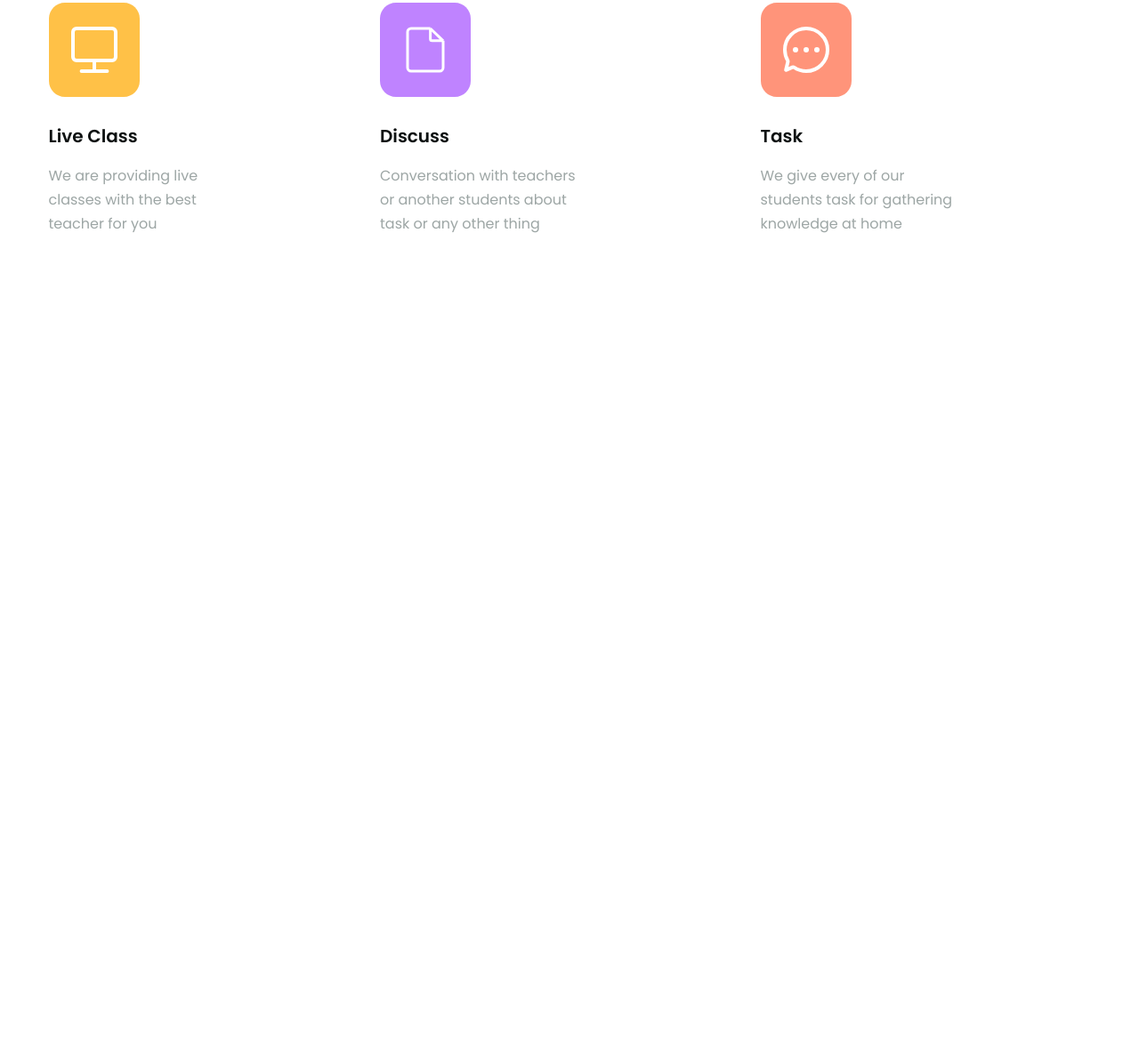
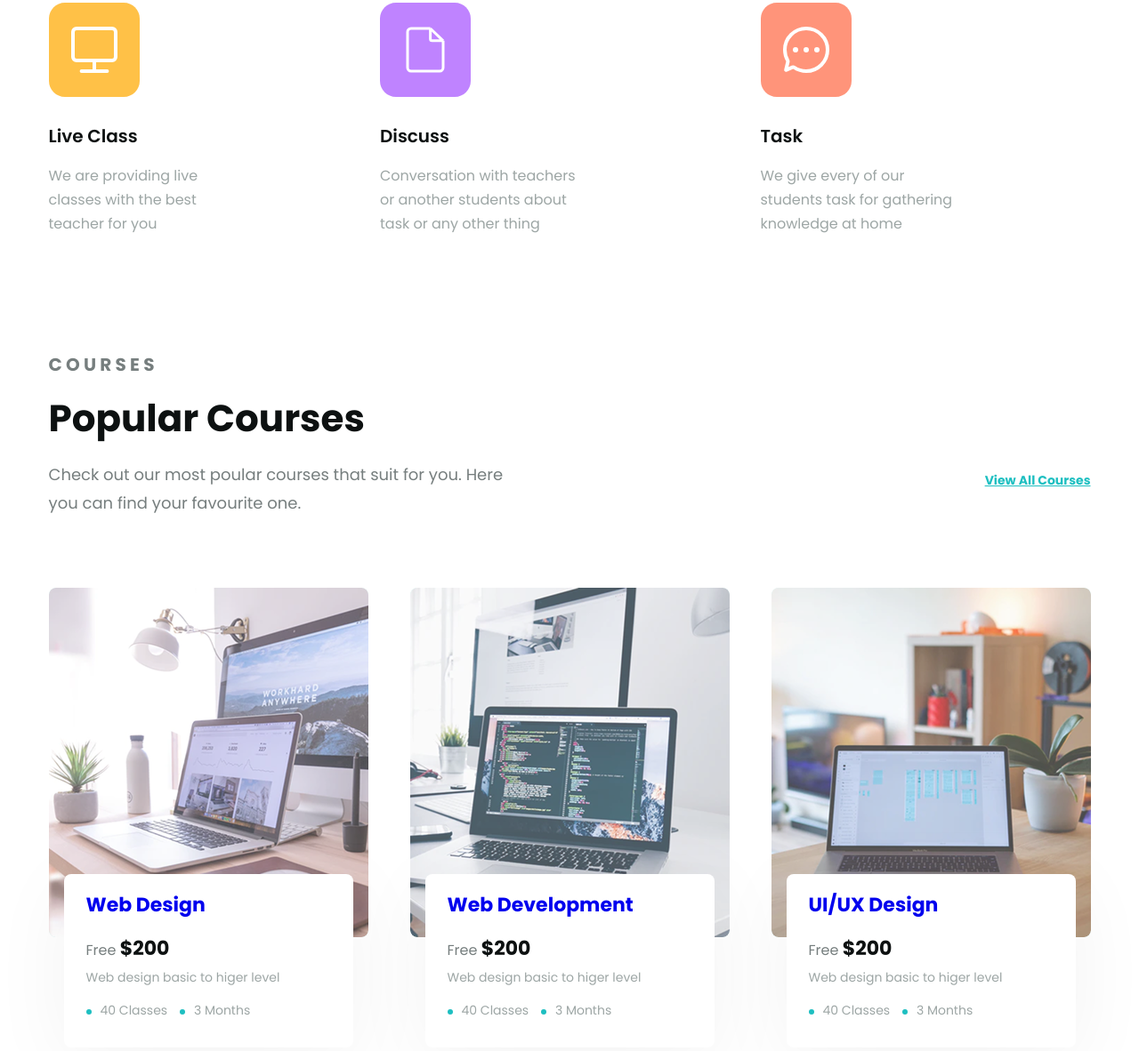
Before and after one commit to tranbatong/Figma-to-HTML-02, a plain HTML site: page index.html in a window 1280 px wide. Shown: the part 1286-2468 px from the top of the page at 89% size. Before the commit the page ends 1611 px from the top, so only its background shows below. Drawn offline with Linux system fonts and the light colour scheme.

Commit message:
p4 làm phần course popular

```diff
--- a/asset/css/style.css
+++ b/asset/css/style.css
@@ -342,3 +342,116 @@ a {
 .feature .item:nth-child(3) .item-desc {
   max-width: 224px;
 }
+/* ====================== làm phần course ========= */
+.course {
+  margin-top: 10px;
+}
+.course .body-course {
+  padding: 60px 0 184px;
+  /* background: #1ebfc1; */
+}
+.course .heading-lv2 {
+  margin-top: 18px;
+}
+.course .rowtop {
+  display: flex;
+  justify-content: space-between;
+  align-items: center;
+}
+.course .all-course {
+  color: #1ebfc1;
+  font-size: 1.4rem;
+  font-style: normal;
+  font-weight: 700;
+  line-height: normal;
+  text-decoration-line: underline;
+  /* Gạch chân dưới chữ */
+  text-decoration-style: solid;
+  /* Xác định nét gạch, solid là nét đứt */
+  text-decoration-thickness: auto;
+  /* Xác định độ dày của nét gạch */
+  text-underline-offset: auto;
+  /* Khoảng cách gạch chân so với chữ */
+}
+.course .desc {
+  max-width: 525px;
+  margin-top: 19px;
+  color: #767e7e;
+  font-size: 1.8rem;
+  font-weight: 400;
+  line-height: 1.78; /* 177.778% */
+}
+.course .body-course .course-list {
+  margin-top: 79px;
+  gap: 47px;
+  display: flex;
+}
+.course .course-list .heading-lv3 {
+  color: #0d1111;
+  font-size: 2.2rem;
+  font-style: normal;
+  font-weight: 700;
+  line-height: normal;
+}
+.course .course-item {
+  position: relative;
+}
+.course .course-item .thumb {
+  width: 359px;
+  height: 393px;
+  object-fit: cover;
+  border-radius: 8px;
+  opacity: 0.7;
+  background: #d0efed;
+}
+.course .course-item .course-detail {
+  position: absolute;
+  top: 322px;
+  left: 17px;
+  width: 325px;
+  height: 195px;
+  border-radius: 8px;
+  background: #fff;
+  box-shadow: 0 16px 90px 0 rgba(0, 0, 0, 0.05);
+}
+.course .course-detail .wrap-item {
+  padding: 18px 25px 0;
+}
+.course .course-detail .cost {
+  margin-top: 16px;
+  color: #767e7e;
+  font-size: 1.6rem;
+  font-style: normal;
+  line-height: normal;
+}
+.course .course-detail .cost span {
+  color: #0d1111;
+  font-size: 2.2rem;
+  font-style: normal;
+  font-weight: 700;
+  line-height: normal;
+}
+.course .course-detail .desc {
+  margin-top: 6px;
+  color: #9da6a5;
+  font-size: 1.4rem;
+  font-weight: 400;
+  line-height: normal;
+}
+.course .course-detail .static {
+  margin-top: 16px;
+  margin-left: -10px;
+  color: #9da6a5;
+  font-size: 1.4rem;
+  font-weight: 400;
+  line-height: normal;
+}
+.course .course-detail .static span::before {
+  margin: 0 10px;
+  display: inline-block;
+  content: "";
+  width: 6px;
+  height: 6px;
+  background-color: #1ebfc1;
+  border-radius: 50%;
+}
--- a/index.html
+++ b/index.html
@@ -165,6 +165,86 @@
           </div>
         </div>
       </div>
+      <!-- làm phần course -->
+      <div class="course">
+        <div class="main-content">
+          <div class="body-course">
+            <p class="top-title top-title-lv2">C O U R S E S</p>
+            <h2 class="heading-lv2">Popular Courses</h2>
+            <div class="rowtop">
+              <p class="desc">
+                Check out our most poular courses that suit for you. Here you
+                can find your favourite one.
+              </p>
+              <a href="#!" class="all-course">View All Courses</a>
+            </div>
+            <div class="course-list">
+              <!-- course-item 1 -->
+              <div class="course-item">
+                <a href="#!"
+                  ><img
+                    src="./asset/img/course1.png"
+                    alt="web design"
+                    class="thumb"
+                /></a>
+                <div class="course-detail">
+                  <div class="wrap-item">
+                    <h3 class="heading-lv3"><a href="#!">Web Design</a></h3>
+                    <p class="cost">Free <span>$200</span></p>
+                    <p class="desc">Web design basic to higer level</p>
+                    <div class="static">
+                      <span>40 Classes</span>
+                      <span>3 Months</span>
+                    </div>
+                  </div>
+                </div>
+              </div>
+              <!-- course-item 2 -->
+              <div class="course-item">
+                <a href="#!"
+                  ><img
+                    src="./asset/img/course2.png"
+                    alt="Web Development"
+                    class="thumb"
+                /></a>
+                <div class="course-detail">
+                  <div class="wrap-item">
+                    <h3 class="heading-lv3">
+                      <a href="#!">Web Development</a>
+                    </h3>
+                    <p class="cost">Free <span>$200</span></p>
+                    <p class="desc">Web design basic to higer level</p>
+                    <div class="static">
+                      <span>40 Classes</span>
+                      <span>3 Months</span>
+                    </div>
+                  </div>
+                </div>
+              </div>
+              <!-- course-item 3 -->
+              <div class="course-item">
+                <a href="#!"
+                  ><img
+                    src="./asset/img/course3.png"
+                    alt="UI/UX Design"
+                    class="thumb"
+                /></a>
+                <div class="course-detail">
+                  <div class="wrap-item">
+                    <h3 class="heading-lv3"><a href="#!">UI/UX Design</a></h3>
+                    <p class="cost">Free <span>$200</span></p>
+                    <p class="desc">Web design basic to higer level</p>
+                    <div class="static">
+                      <span>40 Classes</span>
+                      <span>3 Months</span>
+                    </div>
+                  </div>
+                </div>
+              </div>
+            </div>
+          </div>
+        </div>
+      </div>
     </main>
   </body>
 </html>
```
Also changed, not shown: asset/img/course1.png (added), asset/img/course2.png (added), asset/img/course3.png (added).
